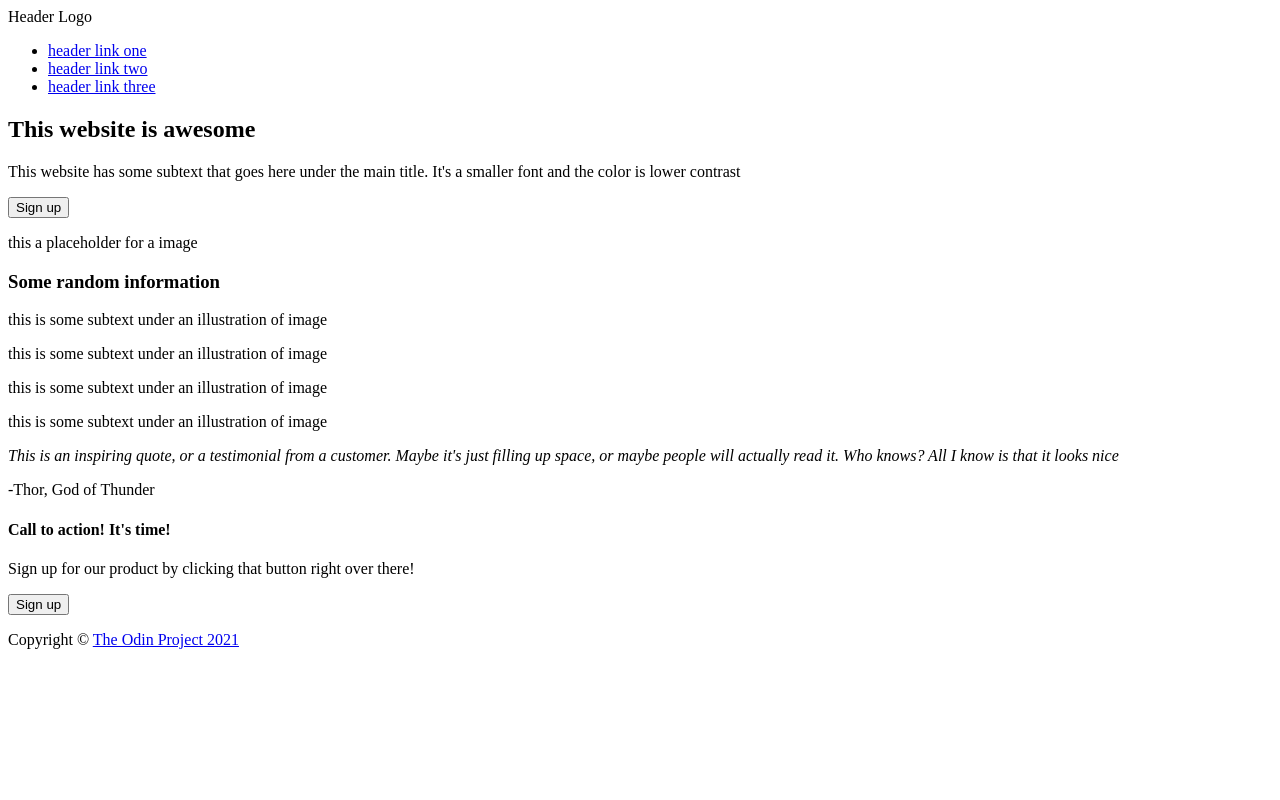
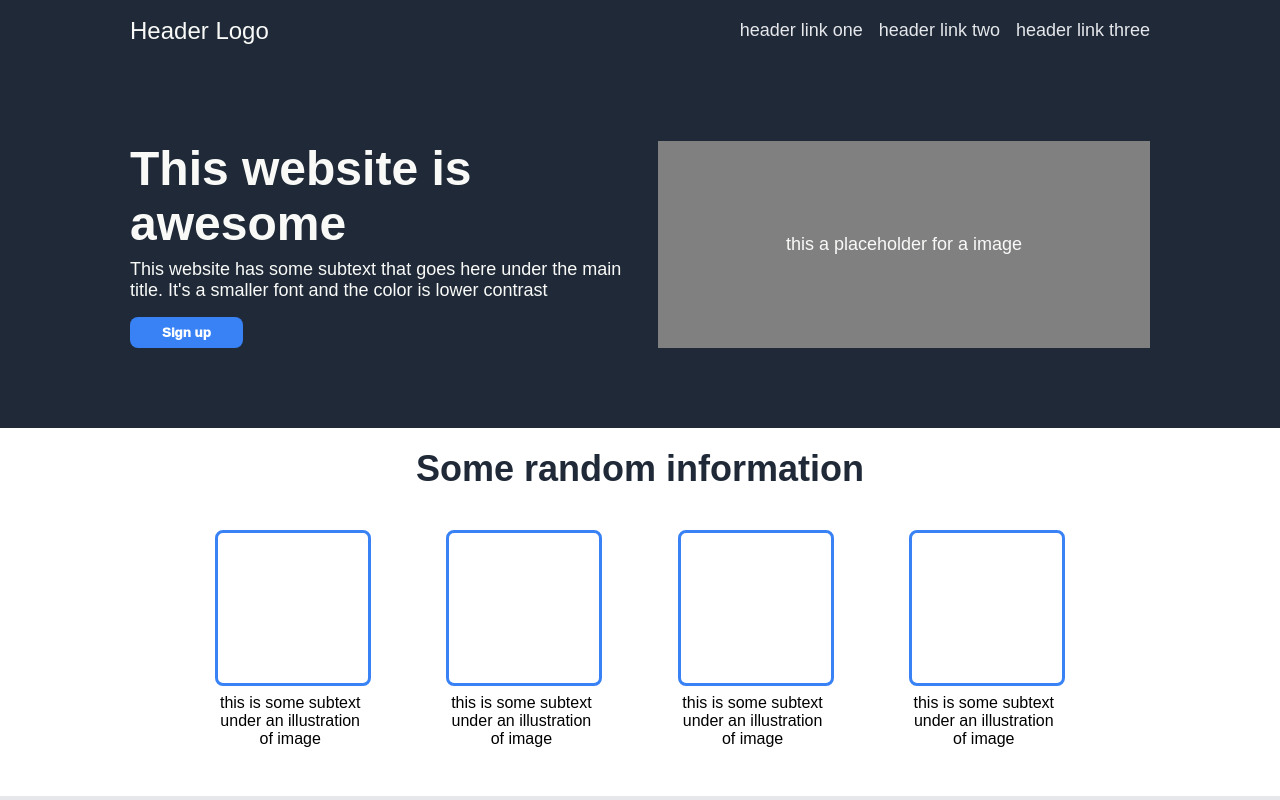
Before and after one commit to AKMSaim/landing-page, a plain HTML site: page index.html in a window 1280 px wide. Shown: the top 800 px of the page. Drawn offline with Linux system fonts and the light colour scheme.

Commit message:
Project:Landing Page Done

```diff
--- a/index.html
+++ b/index.html
@@ -21,14 +21,14 @@
         <div class="head">
             <div class="head-text">
                 <h2>This website is awesome</h2>
-                <p>This website has some subtext that goes here under the main title. It's a smaller font and the color is lower contrast</p>
+                <p class="head-text2">This website has some subtext that goes here under the main title. It's a smaller font and the color is lower contrast</p>
                 <button class="sign-up1">Sign up</button>
             </div>
             <div class="placeholder-img">
                 <p>this a placeholder for a image</p>
             </div>
         </div>
-        <div class="2nd-text">
+        <div class="text2">
             <h3 class="info">Some random information</h3>
             <div class="four-box">
                 <div class="box">
@@ -49,20 +49,20 @@
                 </div>
             </div>
         </div>
-        <div class="3rd-text">
+        <div class="text3">
             <p class="quote">
                 <em>This is an inspiring quote, or a testimonial from a customer. Maybe it's just filling up space, or maybe people will actually read it. Who knows? All I know is that it looks nice</em>
             </p>
             <p class="teller">-Thor, God of Thunder</p>
         </div>
         <div class="action">
-            <div class="action-time">
-                <div>
-                    <h4>Call to action! It's time!</h4>
-                    <p>Sign up for our product by clicking that button right over there!</p>
-                </div>
-                <button class="sign-up2">Sign up</button>
+
+            <div>
+                <h4>Call to action! It's time!</h4>
+                <p>Sign up for our product by clicking that button right over there!</p>
             </div>
+            <button class="sign-up2">Sign up</button>
+
         </div>
     </div>
     <footer>
--- a/style.css
+++ b/style.css
@@ -0,0 +1,186 @@
+body {
+    font-family: Arial, Helvetica, sans-serif;
+    margin: 0;
+}
+
+header {
+    display: flex;
+    justify-content: space-between;
+    align-items: center;
+    padding: 4px 130px;
+    background-color: #1f2937;
+}
+
+.logo {
+    font-size: 24px;
+    color: #f9faf8;
+    margin-right: auto;
+}
+
+ul {
+    list-style: none;
+    display: flex;
+    gap: 16px;
+}
+
+li {
+    font-size: 18px;
+    color: #e5e7eb;
+}
+
+a {
+    text-decoration: none;
+    color: #e5e7eb;
+}
+
+.content {
+    display: flex;
+    flex-direction: column;
+    flex-wrap: wrap;
+}
+
+.head-text {
+    flex: 1 1 0;
+
+}
+
+h2 {
+    margin: 0;
+    font-size: 48px;
+    color: #f9faf8;
+    font-weight: 900;
+}
+
+.head-text2 {
+    color: #f9faf8;
+    font-size: 18px;
+    margin: 8px 0;
+}
+
+.head {
+    background-color: #1f2937;
+    margin: 0;
+    padding: 80px 130px;
+    display: flex;
+    flex: 1 1 0;
+    flex-wrap: wrap;
+    gap: 36px;
+    justify-content: space-between;
+}
+
+.placeholder-img {
+    background-color: gray;
+    font-size: 18px;
+    color: #f9faf8;
+    text-align: center;
+    display: flex;
+    flex: 1 1 0;
+
+    align-items: center;
+    justify-content: center;
+}
+
+button {
+    background-color: #3882f6;
+    color: #FFFFFF;
+    font-weight: 1000;
+    border: 0;
+    border-radius: 8px;
+    padding: 8px 32px;
+}
+
+.sign-up1 {
+    margin-top: 8px;
+}
+
+.text2 {
+    padding: 0 130px;
+}
+
+h3 {
+    font-size: 36px;
+    color: #1f2937;
+    font-weight: 900;
+    margin-top: 20px;
+    margin-bottom: 0;
+    text-align: center;
+}
+
+.four-box {
+    display: flex;
+    flex-wrap: wrap;
+    justify-content: space-evenly;
+    padding: 40px 30px;
+    gap: 20px;
+}
+
+.illustration {
+    border: 3px #3882f6 solid;
+    border-radius: 8px;
+    width: 150px;
+    height: 150px;
+}
+
+.box p {
+    width: 150px;
+    text-align: center;
+    margin: 8px 0;
+}
+
+.text3 {
+    background-color: #e5e7eb;
+    padding: 80px 130px;
+}
+
+.quote {
+    font-size: 36px;
+    color: #1f2937;
+    padding: 0 130px;
+    margin: 0;
+}
+
+.teller {
+    text-align: end;
+    padding: 0 160px;
+    margin: 0;
+    font-size: 24px;
+    font-weight: bold;
+}
+
+.action {
+    display: flex;
+    justify-content: space-evenly;
+    align-items: center;
+    background-color: #3882f6;
+    padding: 40px 100px;
+    margin: 60px 130px;
+    border-radius: 8px;
+    color: #f9faf8;
+}
+
+h4 {
+    font-size: 24px;
+    margin: 0;
+    padding: 0;
+}
+
+.action p {
+    margin: 0;
+    padding: 4px;
+}
+
+.sign-up2 {
+    border: 2px #f9faf8 solid;
+    margin: 0;
+    padding: 8px 32px;
+    text-align: center;
+    height: fit-content;
+}
+
+footer {
+    background-color: #1f2937;
+    margin: 0;
+    padding: 8px 130px;
+    text-align: center;
+    color: #e5e7eb;
+}
```
